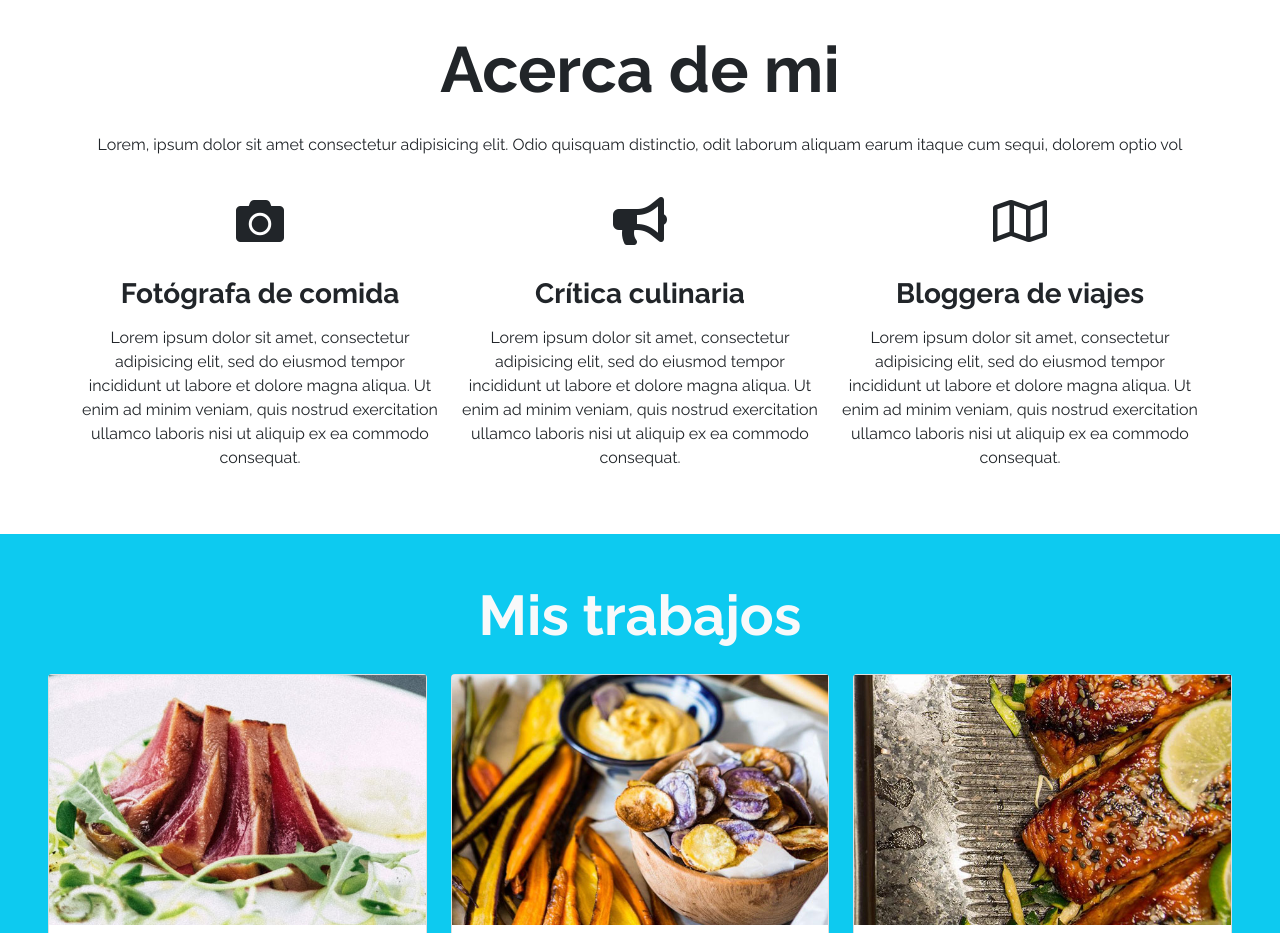
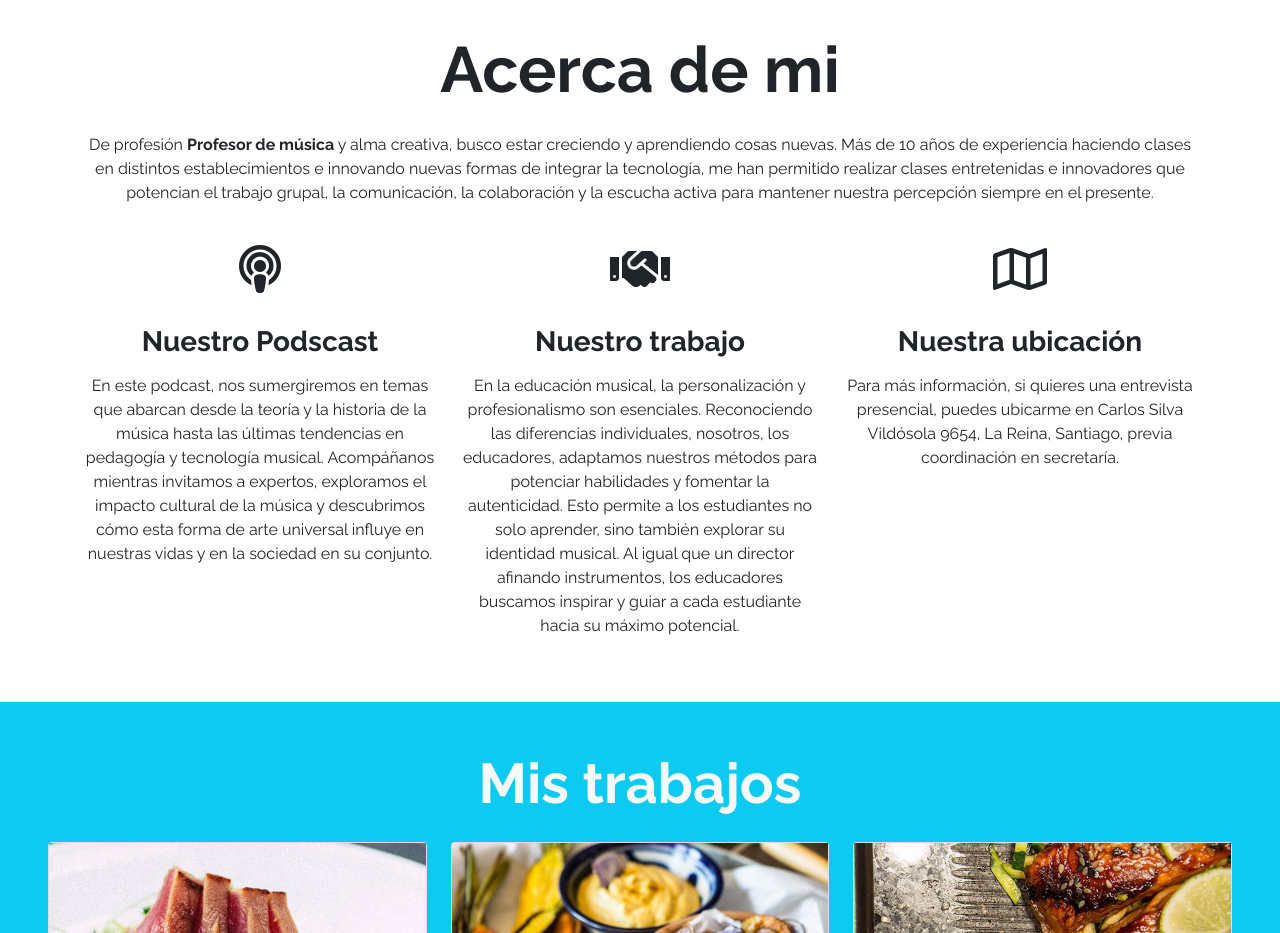
Before and after one commit to Crispole/Desafio5, a plain HTML site: page fwsd-github/index.html in a window 1280 px wide. Shown: the part 880-1813 px from the top of the page. Drawn offline with nearby package versions, Linux system fonts and the light colour scheme.

Commit message:
Cambio en la sección acerca de mi de iconos y definiciones

```diff
--- a/fwsd-github/index.html
+++ b/fwsd-github/index.html
@@ -69,40 +69,30 @@
         <h2 class="display-3 fw-bold my-4">Acerca de mi</h2>
 
         <p class="my-4">
-            Lorem, ipsum dolor sit amet consectetur adipisicing elit. Odio quisquam distinctio, odit laborum aliquam
-            earum itaque cum sequi, dolorem optio vol
+            De profesión <strong>Profesor de música</strong> y alma creativa, busco estar creciendo y aprendiendo cosas nuevas. Más de 10 años de experiencia haciendo clases en distintos establecimientos e innovando nuevas formas de integrar la tecnología, me han permitido realizar clases entretenidas e innovadores que potencian el trabajo grupal, la comunicación, la colaboración y la escucha activa para mantener nuestra percepción siempre en el presente.
         </p>
 
 
         <div class="row">
             <div class="col-12 col-md-4">
-                <i class="fas fa-camera fa-3x my-3"></i>
-                <h3 class="my-3 fw-bold">Fotógrafa de comida</h3>
+                <i class="fas fa-podcast fa-3x my-3"></i>
+                <h3 class="my-3 fw-bold">Nuestro Podscast</h3>
                 <p class="my-3">
-                    Lorem ipsum dolor sit amet, consectetur adipisicing elit, sed do
-                    eiusmod tempor incididunt ut labore et dolore magna aliqua. Ut enim
-                    ad minim veniam, quis nostrud exercitation ullamco laboris nisi ut
-                    aliquip ex ea commodo consequat.
+                    En este podcast, nos sumergiremos en temas que abarcan desde la teoría y la historia de la música hasta las últimas tendencias en pedagogía y tecnología musical. Acompáñanos mientras invitamos a expertos, exploramos el impacto cultural de la música y descubrimos cómo esta forma de arte universal influye en nuestras vidas y en la sociedad en su conjunto.
                 </p>
             </div>
             <div class="col-12 col-md-4">
-                <i class="fas fa-bullhorn fa-3x my-3"></i>
-                <h3 class="my-3 fw-bold">Crítica culinaria</h3>
+                <i class="fas fa-handshake fa-3x my-3"></i>
+                <h3 class="my-3 fw-bold">Nuestro trabajo</h3>
                 <p class="my-3">
-                    Lorem ipsum dolor sit amet, consectetur adipisicing elit, sed do
-                    eiusmod tempor incididunt ut labore et dolore magna aliqua. Ut enim
-                    ad minim veniam, quis nostrud exercitation ullamco laboris nisi ut
-                    aliquip ex ea commodo consequat.
+                    En la educación musical, la personalización y profesionalismo son esenciales. Reconociendo las diferencias individuales, nosotros, los educadores, adaptamos nuestros métodos para potenciar habilidades y fomentar la autenticidad. Esto permite a los estudiantes no solo aprender, sino también explorar su identidad musical. Al igual que un director afinando instrumentos, los educadores buscamos inspirar y guiar a cada estudiante hacia su máximo potencial.
                 </p>
             </div>
             <div class="col-12 col-md-4">
                 <i class="far fa-map fa-3x my-3"></i>
-                <h3 class="my-3 fw-bold">Bloggera de viajes</h3>
+                <h3 class="my-3 fw-bold">Nuestra ubicación</h3>
                 <p class="my-3">
-                    Lorem ipsum dolor sit amet, consectetur adipisicing elit, sed do
-                    eiusmod tempor incididunt ut labore et dolore magna aliqua. Ut enim
-                    ad minim veniam, quis nostrud exercitation ullamco laboris nisi ut
-                    aliquip ex ea commodo consequat.
+                    Para más información, si quieres una entrevista presencial, puedes ubicarme en Carlos Silva Vildósola 9654, La Reina, Santiago, previa coordinación en secretaría.
                 </p>
             </div>
         </div>
```
